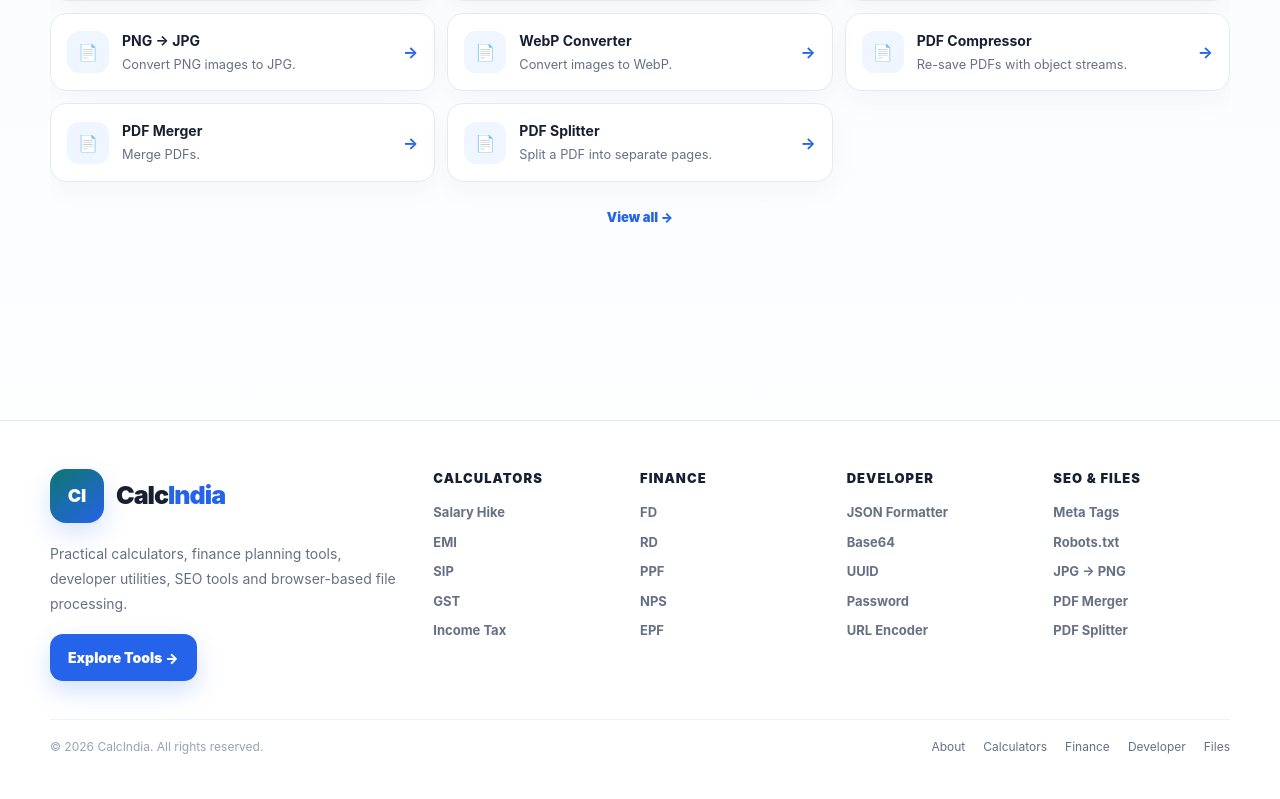
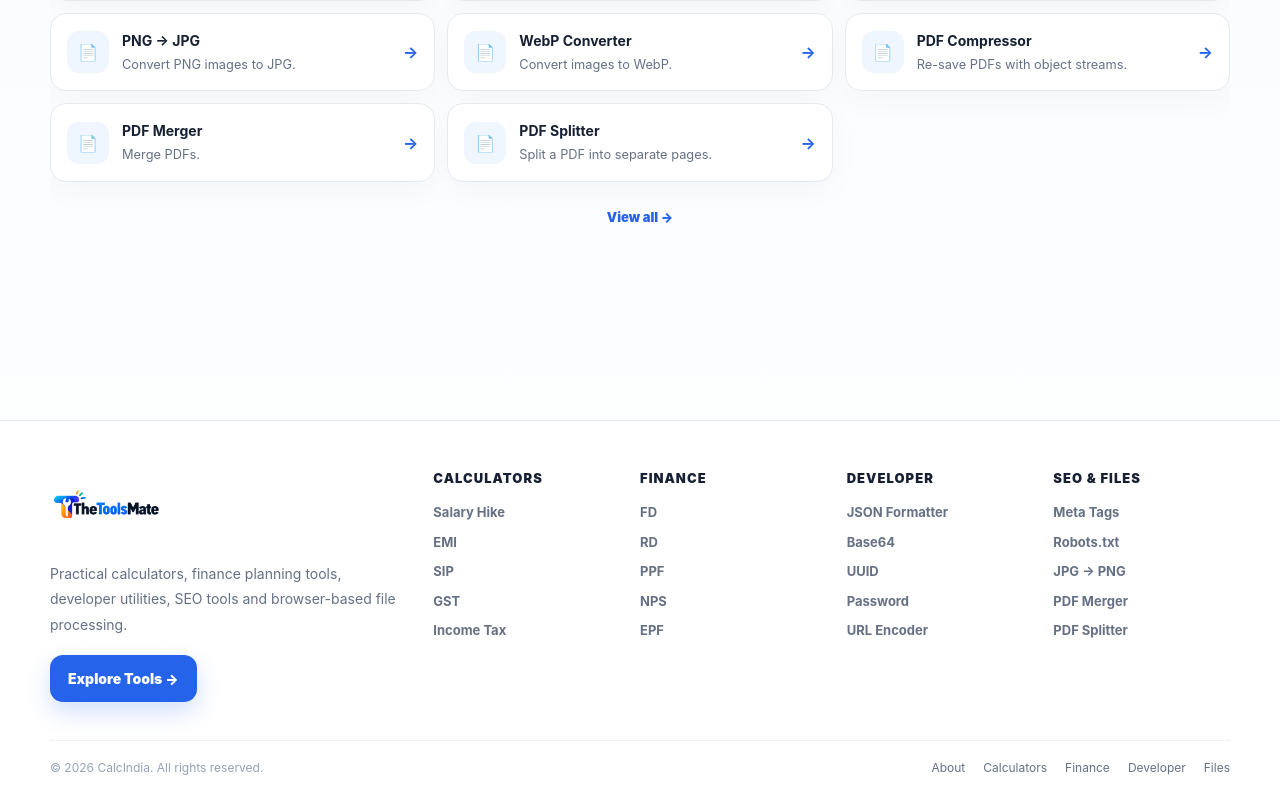
Before and after one commit to AnubhavKumarSrivastava/calculatersworlds, a Next.js app: page / in a window 1280 px wide. Shown: the part 3602-4401 px from the top of the page. Before the commit the page ends 4380 px from the top, so only its background shows below. Built offline with nearby package versions, Linux system fonts and the light colour scheme; no server answers.

Commit message:
change footer logo

```diff
--- a/components/SiteFooter.tsx
+++ b/components/SiteFooter.tsx
@@ -14,8 +14,7 @@ export default function SiteFooter() {
         <div className="site-footer-grid">
           <div>
             <Link href="/" className="site-logo">
-              <span className="site-logo-mark">CI</span>
-              <span className="site-logo-text">Calc<span>India</span></span>
+               <img src="/logo.png" alt="thetoolsmate Logo" width="112" height="32" />
             </Link>
             <p style={{ marginTop: 18, maxWidth: 360, lineHeight: 1.8, fontSize: 14 }}>
               Practical calculators, finance planning tools, developer utilities, SEO tools and browser-based file processing.
```
